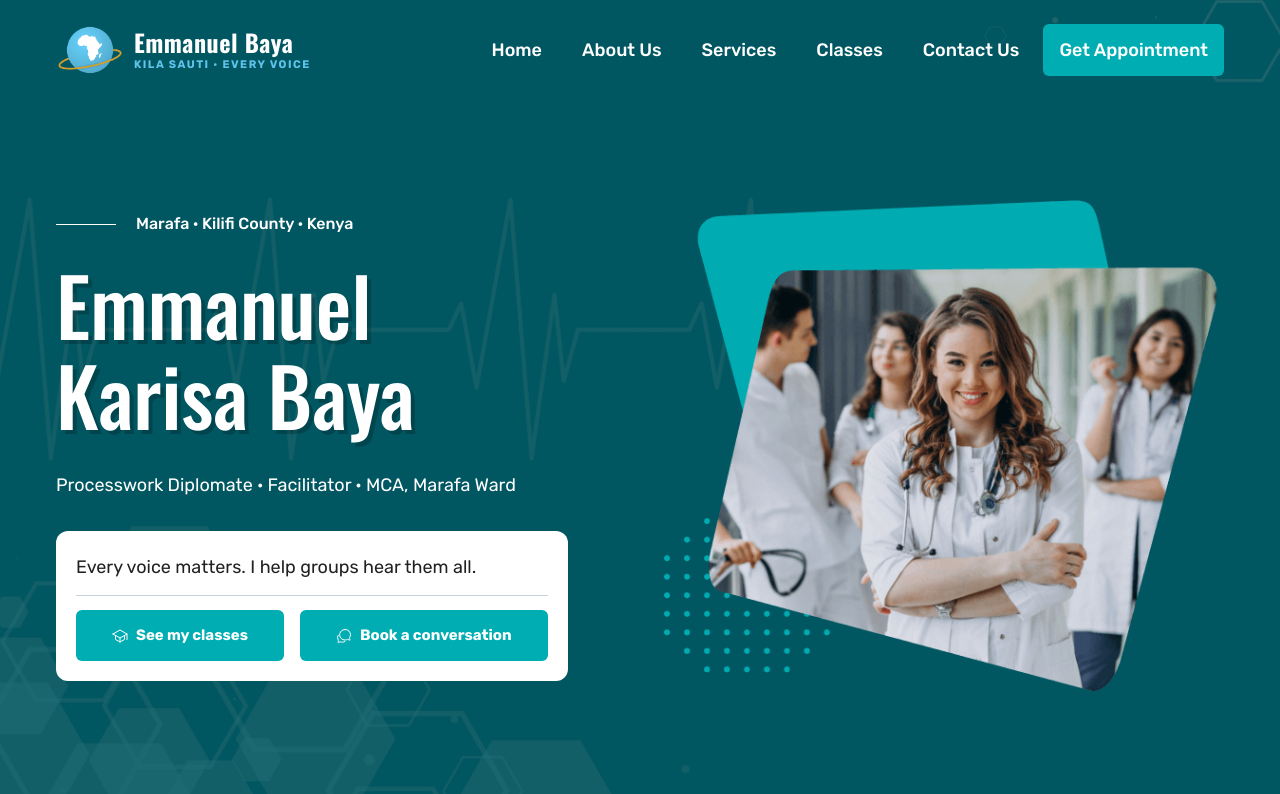
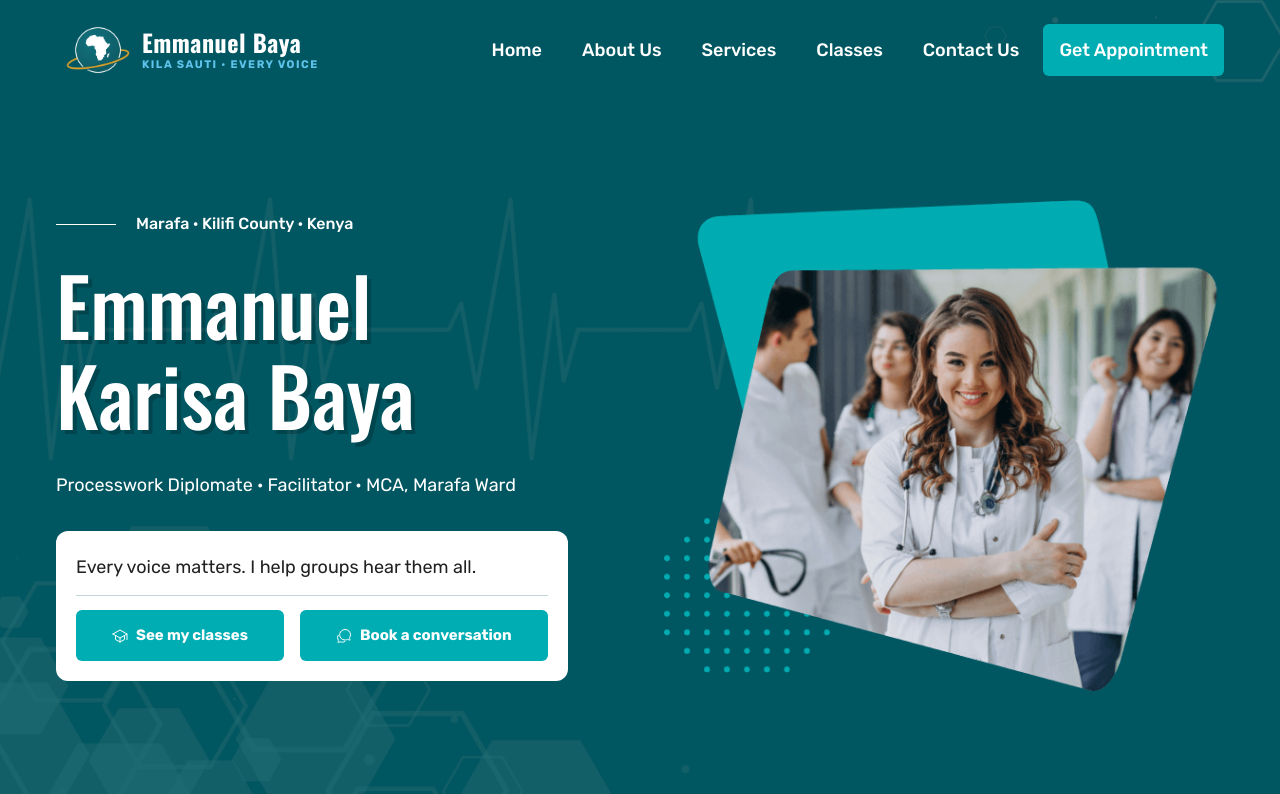
Before and after one commit to Sembatya2020/manu, a plain HTML site: page index.html in a window 1280 px wide. Shown: the top 794 px of the page. Drawn offline with nearby package versions, Linux system fonts and the light colour scheme.

Commit message:
Refactor code structure for improved readability and maintainability

```diff
--- a/assets/css/style.css
+++ b/assets/css/style.css
@@ -3018,9 +3018,11 @@ Product */
 
 .brand-mark {
   display: block;
-  width: 68px;
-  height: 68px;
+  width: 84px;
+  height: 84px;
   flex-shrink: 0;
+  margin-block: -10px;   /* the logo image has empty space around the globe */
+  margin-inline-end: -8px;
 }
 
 .brand-mark img {
@@ -3051,6 +3053,6 @@ Product */
 }
 
 .footer .brand-mark {
-  width: 80px;
-  height: 80px;
-}
+  width: 100px;
+  height: 100px;
+}
--- a/index.html
+++ b/index.html
@@ -17,7 +17,7 @@
     - favicon
   -->
   <!-- <link rel="shortcut icon" href="./favicon.svg" type="image/svg+xml"> -->
-  <link rel="shortcut icon" href="./assets/images/emmanuel-baya-logo.png" type="image/png">
+  <link rel="shortcut icon" href="./assets/images/emmanuel-baya-logo-outline-original.png" type="image/png">
 
   <!--
     - google font link
@@ -63,7 +63,7 @@
     <div class="container">
 
       <a href="index.html" class="logo brand" aria-label="Emmanuel Baya, Kila Sauti, Every Voice: home">
-        <span class="brand-mark"><img src="./assets/images/emmanuel-baya-logo-light.png" width="52" height="52" alt=""></span>
+        <span class="brand-mark"><img src="./assets/images/emmanuel-baya-logo-outline.png" width="52" height="52" alt=""></span>
         <span class="brand-text">
           <span class="brand-name">Emmanuel Baya</span>
           <span class="brand-tag">KILA SAUTI · EVERY VOICE</span>
@@ -74,7 +74,7 @@
         <div class="navbar-top">
 
           <a href="index.html" class="logo brand" aria-label="Emmanuel Baya, Kila Sauti, Every Voice: home">
-            <span class="brand-mark"><img src="./assets/images/emmanuel-baya-logo-light.png" width="52" height="52" alt=""></span>
+            <span class="brand-mark"><img src="./assets/images/emmanuel-baya-logo-outline.png" width="52" height="52" alt=""></span>
             <span class="brand-text">
               <span class="brand-name">Emmanuel Baya</span>
               <span class="brand-tag">KILA SAUTI · EVERY VOICE</span>
@@ -423,7 +423,7 @@
       <div class="section footer-top">
         <div class="footer-brand" data-reveal="bottom">
           <a href="index.html" class="logo brand" aria-label="Emmanuel Baya, Kila Sauti, Every Voice: home">
-            <span class="brand-mark"><img src="./assets/images/emmanuel-baya-logo-light.png" width="52" height="52" alt="" loading="lazy"></span>
+            <span class="brand-mark"><img src="./assets/images/emmanuel-baya-logo-outline.png" width="52" height="52" alt="" loading="lazy"></span>
             <span class="brand-text">
               <span class="brand-name">Emmanuel Baya</span>
               <span class="brand-tag">KILA SAUTI · EVERY VOICE</span>
```
Also changed, not shown: aboutus.html (+4 -4 lines), appointment.html (+4 -4 lines), classes.html (+4 -4 lines), conntact.html (+4 -4 lines), service.html (+4 -4 lines), assets/images/emmanuel-baya-logo-outline-original.png (added), assets/images/emmanuel-baya-logo-outline.png (added).
